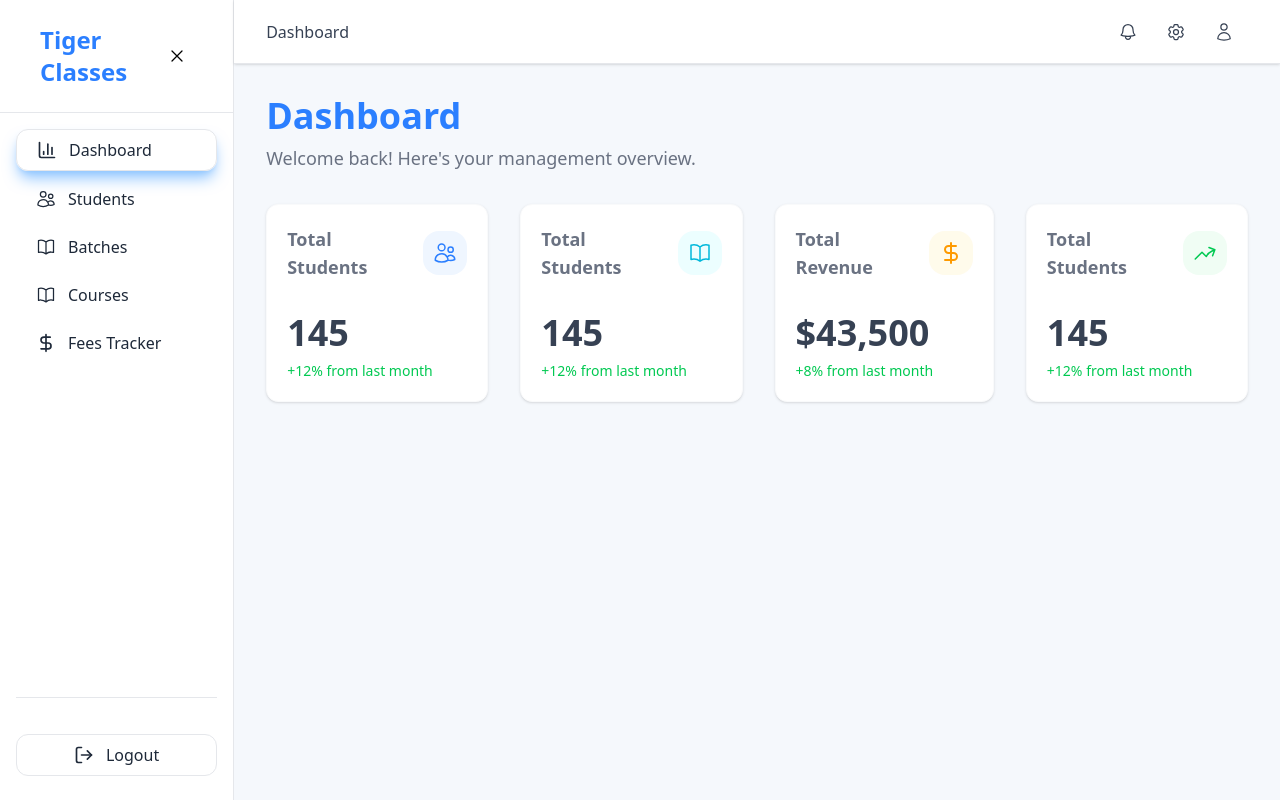
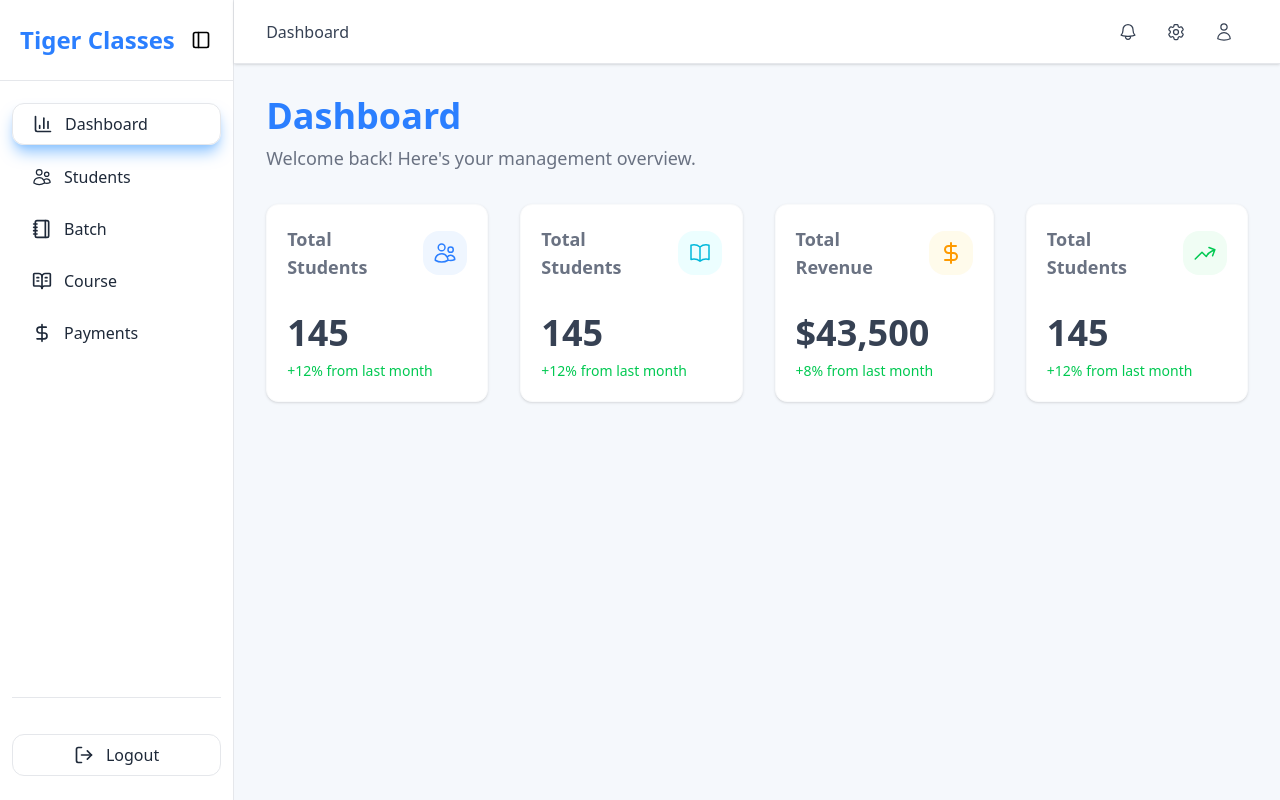
Before and after one commit to surajprojects/tigerxclasses, a Next.js app: page /dashboard in a window 1280 px wide. Built offline with nearby package versions, Linux system fonts and the light colour scheme.

Commit message:
feat: implement mini/expanded sidebar toggle and changed the font

```diff
--- a/src/app/layout.tsx
+++ b/src/app/layout.tsx
@@ -1,16 +1,16 @@
 import type { Metadata } from "next";
 
-import { Poppins } from "next/font/google";
+import { Geist } from "next/font/google";
 import "./globals.css";
 import "react-toastify/dist/ReactToastify.css";
 
 import RootWrapper from "@/components/home/rootWrapper";
 import { ToastContainer } from "react-toastify";
 
-const poppins = Poppins({
+const geist = Geist({
   subsets: ["latin"],
   weight: ["100", "200", "300", "400", "500", "600", "700", "800", "900"],
-  variable: "--font-poppins",
+  variable: "--font-geist",
   display: "swap",
 });
 
@@ -26,7 +26,7 @@ export default function RootLayout({
 }>) {
   return (
     <>
-      <html lang="en" className={`${poppins.variable} font-poppins`}>
+      <html lang="en" className={`${geist.variable} font-geist`}>
         <body className="flex flex-col min-h-screen">
           <RootWrapper>
             {children}
--- a/src/components/home/sideBar.tsx
+++ b/src/components/home/sideBar.tsx
@@ -1,63 +1,56 @@
+"use client"
+
 import Link from "next/link";
-import { DollarSign, ChartColumn, LogOutIcon } from "lucide-react";
-import { XMarkIcon, UsersIcon, BookOpenIcon } from "@heroicons/react/24/outline";
+import { useState } from "react";
+import { usePathname } from "next/navigation";
+import { UsersIcon } from "@heroicons/react/24/outline";
+import { DollarSign, ChartColumn, LogOutIcon, PanelLeft, Notebook, BookOpenText } from "lucide-react";
 
 export default function SideBar() {
+    const pathname = usePathname();
+    const [isCollapse, setIsCollapse] = useState(false);
+    const nav = [
+        { label: "Dashboard", icon: ChartColumn, href: "/dashboard" },
+        { label: "Students", icon: UsersIcon, href: "/students" },
+        { label: "Batch", icon: Notebook, href: "/batch" },
+        { label: "Course", icon: BookOpenText, href: "/course" },
+        { label: "Payments", icon: DollarSign, href: "/payments" },
+    ];
     return (
         <>
-            <aside className="bg-white w-72 h-full flex flex-col border-r border-gray-200">
+            <aside className={isCollapse ? "bg-white w-16 h-full flex flex-col border-r border-gray-200 duration-300 ease-in-out" : "bg-white w-64 h-full flex flex-col border-r border-gray-200 duration-300 ease-in-out"}>
                 {/* Title Container */}
-                <div className="px-10 flex justify-between items-center border-b border-gray-200 py-6">
-                    <Link href="/" className="text-2xl font-bold hover:cursor-pointer text-blue-500">Tiger Classes</Link>
+                <div className="px-4 flex justify-between items-center border-b border-gray-200 py-6">
+                    {!isCollapse && <Link href="/" className="ml-1 text-2xl font-bold hover:cursor-pointer text-blue-500">Tiger Classes</Link>}
                     <button
                         type="button"
-                        className="hover:bg-gray-100 p-1.5 rounded-md cursor-pointer duration-300 ease-out"
+                        onClick={() => setIsCollapse((prevData) => !prevData)}
+                        className="hover:bg-gray-100 p-1.5 rounded-xl cursor-pointer duration-300 ease-out outline-none"
                     >
-                        <XMarkIcon className="size-5" />
+                        <PanelLeft className="size-5" />
                     </button>
                 </div>
                 {/* Wrapper Container */}
-                <nav className="px-4 py-4 grow flex flex-col justify-between">
+                <nav className="px-3 py-4 grow flex flex-col justify-between">
                     {/* Navigation Routes */}
-                    <div className="flex flex-col font-medium text-gray-800">
-                        <Link
-                            href="/dashboard"
-                            className="mb-1 px-5 py-2 rounded-xl hover:bg-gray-100 hover:cursor-pointer shadow-lg shadow-blue-300 border border-gray-200 duration-300 ease-out flex items-center">
-                            <ChartColumn className="size-5 mr-3" />
-                            Dashboard
-                        </Link>
-                        <Link
-                            href="/students"
-                            className="my-1 px-5 py-2 rounded-xl hover:bg-gray-100 hover:cursor-pointer duration-300 ease-out flex items-center">
-                            <UsersIcon className="size-5 mr-3" />
-                            Students
-                        </Link>
-                        <Link
-                            href="/batch"
-                            className="my-1 px-5 py-2 rounded-xl hover:bg-gray-100 hover:cursor-pointer duration-300 ease-out flex items-center">
-                            <BookOpenIcon className="size-5 mr-3" />
-                            Batches
-                        </Link>
-                        <Link
-                            href="/course"
-                            className="my-1 px-5 py-2 rounded-xl hover:bg-gray-100 hover:cursor-pointer duration-300 ease-out flex items-center">
-                            <BookOpenIcon className="size-5 mr-3" />
-                            Courses
-                        </Link>
-                        <Link
-                            href="/feestracker"
-                            className="my-1 px-5 py-2 rounded-xl hover:bg-gray-100 hover:cursor-pointer duration-300 ease-out flex items-center">
-                            <DollarSign className="size-5 mr-3" />
-                            Fees Tracker
-                        </Link>
-                    </div>
+                    <nav className="flex flex-col font-medium text-gray-800">
+                        {nav.map((item, idx) => {
+                            return <Link
+                                key={idx}
+                                href={item.href}
+                                className={`my-1.5 ${isCollapse ? "px-2.5" : "px-5"} py-2 border-gray-200 outline-none rounded-xl hover:bg-gray-100 hover:cursor-pointer duration-300 ease-out flex items-center ${pathname === item.href && "shadow-lg shadow-blue-300 border"}`}>
+                                <item.icon className={`size-5 ${!isCollapse && "mr-3"}`} />
+                                {!isCollapse && item.label}
+                            </Link>
+                        })}
+                    </nav>
                     {/* Control Settings */}
-                    <div className="flex flex-col font-medium text-gray-800 border-t border-gray-200 pt-8 pb-1">
+                    <div className={`flex flex-col font-medium text-gray-800 border-t border-gray-200 ${isCollapse ? "pt-4" : "pt-8"} pb-1`}>
                         <Link
                             href="#"
-                            className="my-1 px-5 py-2 rounded-xl hover:bg-red-500 hover:text-white hover:cursor-pointer border border-gray-200 duration-300 ease-out flex justify-center items-center">
-                            <LogOutIcon className="size-5 mr-3" />
-                            Logout
+                            className={`my-1 ${isCollapse ? "px-2.5" : "px-4"} py-2 rounded-xl hover:bg-red-500 hover:text-white hover:cursor-pointer border border-gray-200 duration-300 ease-out flex justify-center items-center`}>
+                            <LogOutIcon className={`size-5 ${!isCollapse && "mr-3"}`} />
+                            {!isCollapse && "Logout"}
                         </Link>
                         {/* <BtnLogout /> */}
                     </div>
```
